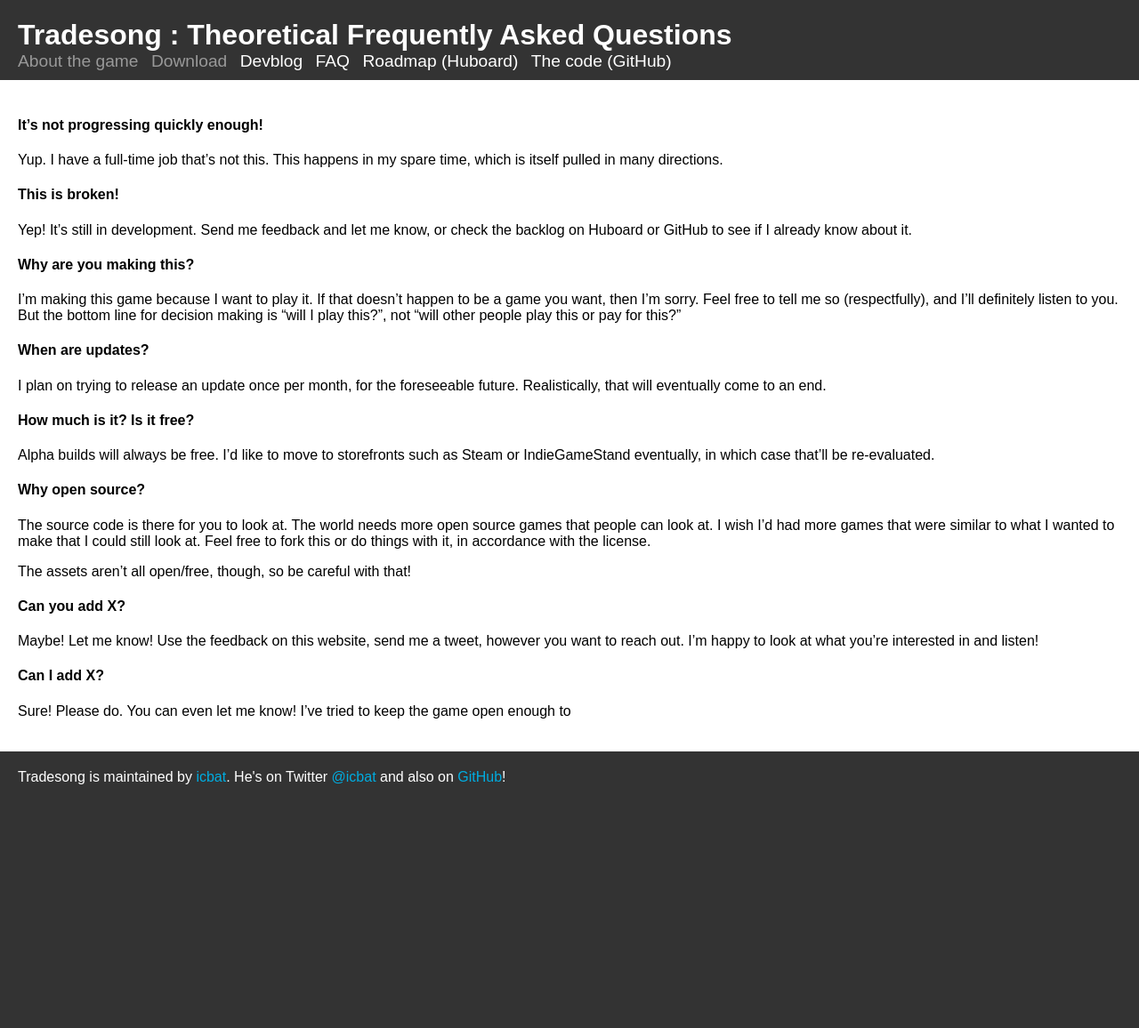
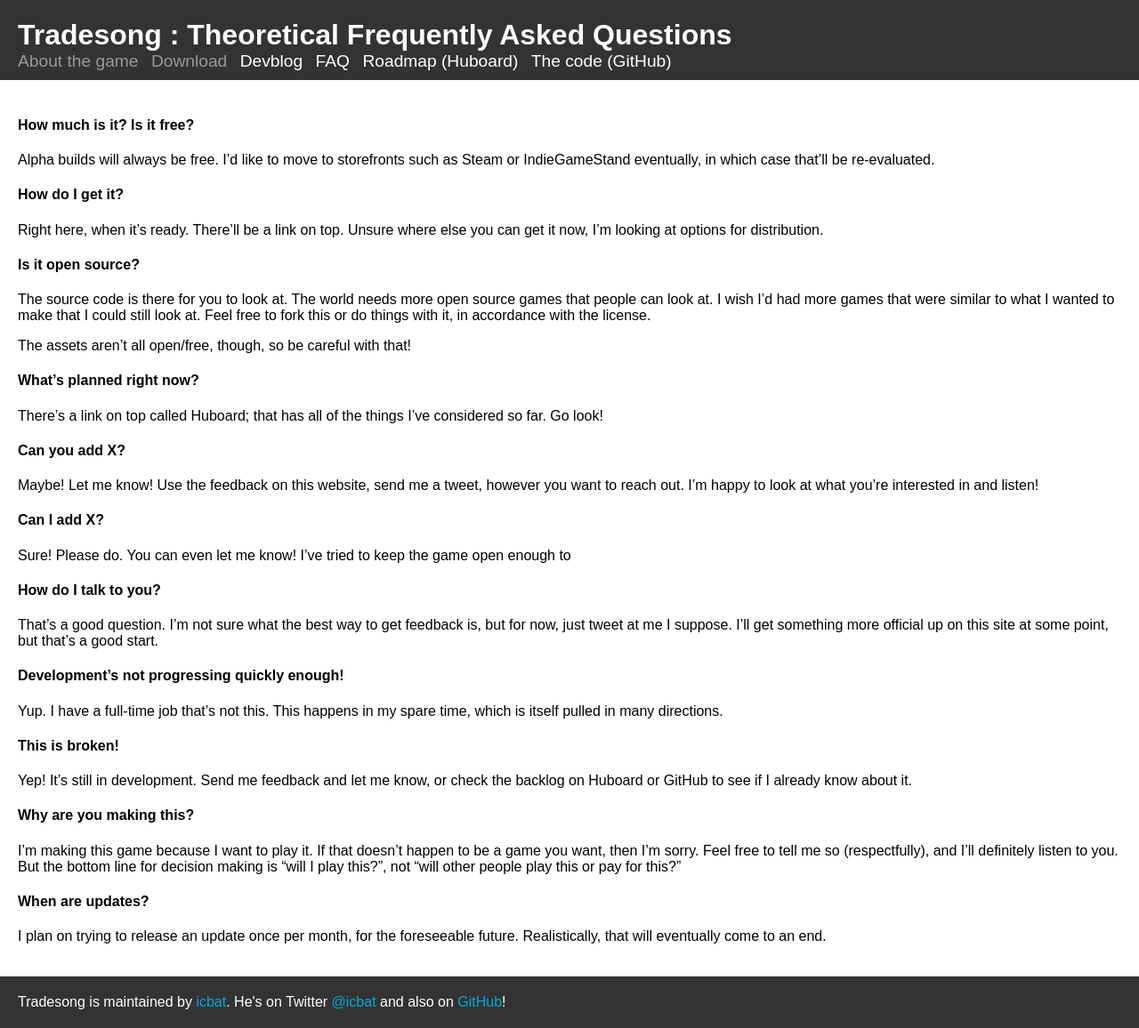
Before and after one commit to icbat/tradesong, a Jekyll site: the page built from faq.md, in a window 1280 px wide. Shown: the whole page at 89% size. Built offline with Jekyll 4.4.1, drawn with Linux system fonts in a browser that asks for light colours; before the commit the page ends 903 px from its top, so only the background shows below that.

Commit message:
Updating and reorganizing FAQ

```diff
--- a/faq.md
+++ b/faq.md
@@ -3,9 +3,37 @@ layout: default
 title: Theoretical Frequently Asked Questions
 ---
 
+#### How much is it? Is it free?
 
+Alpha  builds will always be free. I'd like to move to storefronts such as Steam or IndieGameStand eventually, in which case that'll be re-evaluated.
 
-#### It's not progressing quickly enough!
+#### How do I get it?
+
+Right here, when it's ready. There'll be a link on top. Unsure where else you can get it now, I'm looking at options for distribution.
+
+#### Is it open source?
+
+The source code is there for you to look at. The world needs more open source games that people can look at. I wish I'd had more games that were similar to what I wanted to make that I could still look at. Feel free to fork this or do things with it, in accordance with the license.
+
+The assets aren't all open/free, though, so be careful with that!
+
+#### What's planned right now?
+
+There's a link on top called Huboard; that has all of the things I've considered so far. Go look!
+
+#### Can you add X?
+
+Maybe! Let me know! Use the feedback on this website, send me a tweet, however you want to reach out. I'm happy to look at what you're interested in and listen!
+
+#### Can I add X?
+
+Sure! Please do. You can even let me know! I've tried to keep the game open enough to
+
+#### How do I talk to you?
+
+That's a good question. I'm not sure what the best way to get feedback is, but for now, just tweet at me I suppose. I'll get something more official up on this site at some point, but that's a good start.
+
+#### Development's not progressing quickly enough!
 
 Yup. I have a full-time job that's not this. This happens in my spare time, which is itself pulled in many directions.
 
@@ -20,21 +48,3 @@ I'm making this game because I want to play it. If that doesn't happen to be a g
 #### When are updates?
 
 I plan on trying to release an update once per month, for the foreseeable future. Realistically, that will eventually come to an end.
-
-#### How much is it? Is it free?
-
-Alpha  builds will always be free. I'd like to move to storefronts such as Steam or IndieGameStand eventually, in which case that'll be re-evaluated.
-
-#### Why open source?
-
-The source code is there for you to look at. The world needs more open source games that people can look at. I wish I'd had more games that were similar to what I wanted to make that I could still look at. Feel free to fork this or do things with it, in accordance with the license.
-
-The assets aren't all open/free, though, so be careful with that!
-
-#### Can you add X?
-
-Maybe! Let me know! Use the feedback on this website, send me a tweet, however you want to reach out. I'm happy to look at what you're interested in and listen!
-
-#### Can I add X?
-
-Sure! Please do. You can even let me know! I've tried to keep the game open enough to
```
